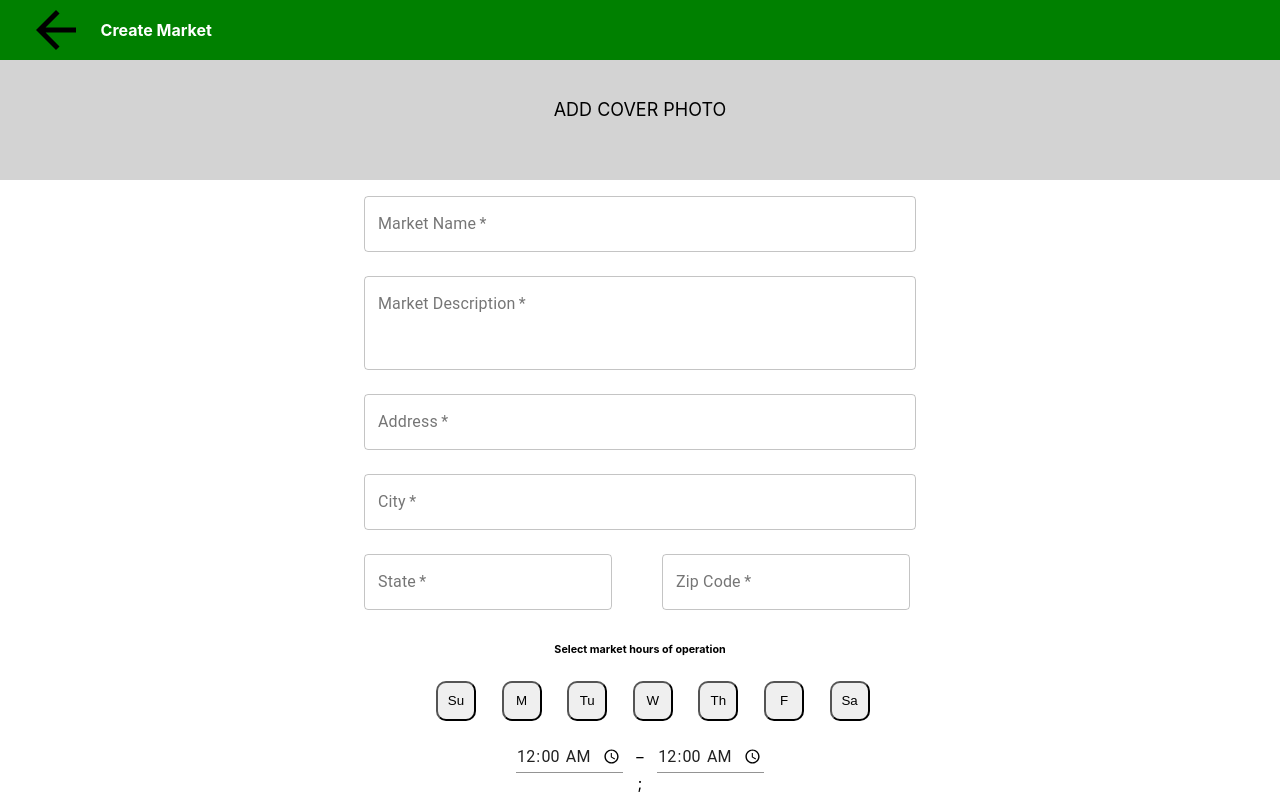
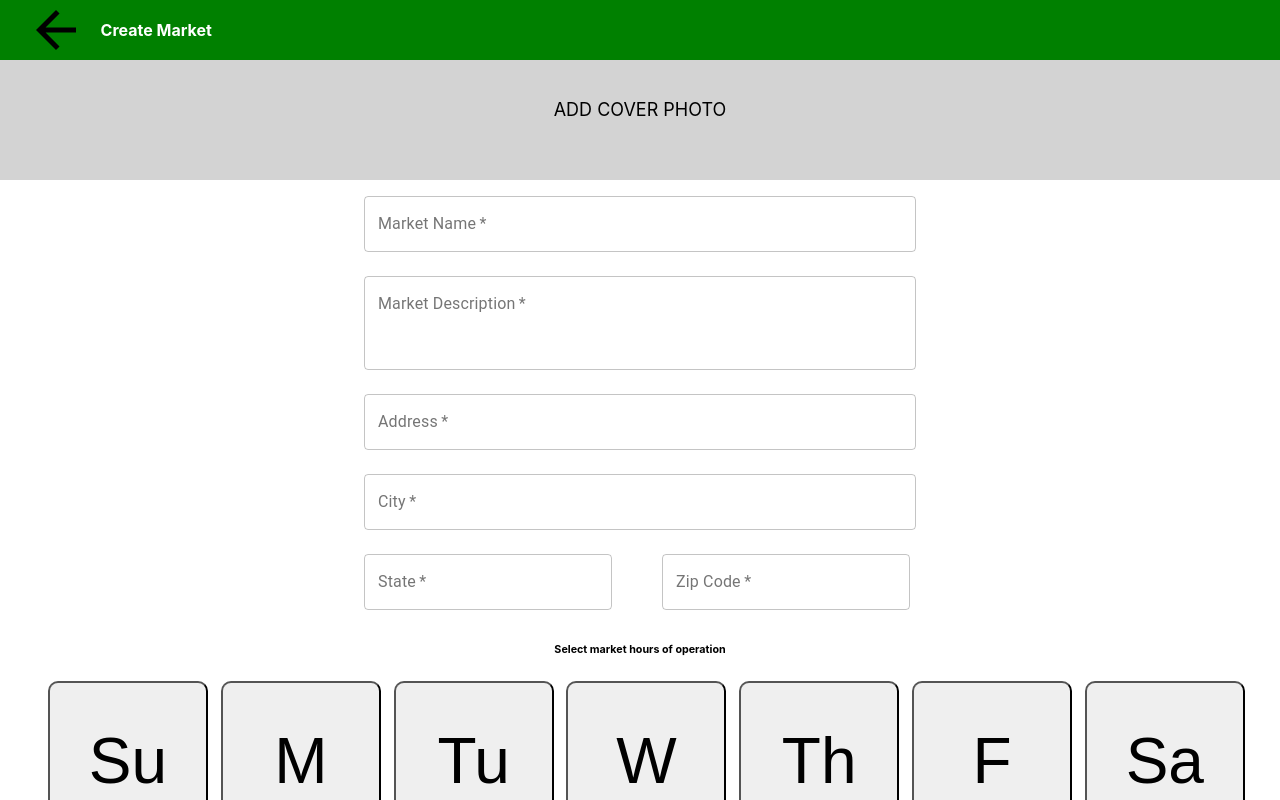
Before and after one commit to labs14-market-organizer/frontend, a React (Create React App) app: page /createmarket in a window 1280 px wide. Shown: the top 800 px of the page. Built offline with nearby package versions, Linux system fonts and the light colour scheme; a web font is replaced by a local one.

Commit message:
added redux to create market

```diff
--- a/src/redux/actions/marketData.js
+++ b/src/redux/actions/marketData.js
@@ -67,7 +67,7 @@ export const getMarketById = (marketId) => dispatch =>
     })
 }
 
-export const updataMarket = (market) => dispatch =>
+export const updateMarket = (market) => dispatch =>
 {
     dispatch({ type: GET_MARKET_DATA_START });
     let token = localStorage.getItem("token");
--- a/src/routes/CreateMarket.js
+++ b/src/routes/CreateMarket.js
@@ -7,6 +7,8 @@ import { green } from '@material-ui/core/colors';
 import Radio from '@material-ui/core/Radio';
 import { withStyles } from '@material-ui/core/styles';
 import '../scss/CreateMarket.scss';
+import { createNewMarket, updateMarket } from '../redux/actions/marketData';
+import { connect } from "react-redux";
 
 const theme = createMuiTheme({
     palette: {
@@ -20,6 +22,7 @@ const theme = createMuiTheme({
 })
 
 class CreateMarket extends React.Component {
+    isUpdating = false;
     constructor(props) {
         super(props);
         this.state = this.props.currentMarket;
@@ -47,6 +50,9 @@ class CreateMarket extends React.Component {
             daysList: [],
             radio: "Public Market",
         }
+        else
+        this.isUpdating = true;
+
     }
 
     handleChange = e => {
@@ -274,7 +280,7 @@ class CreateMarket extends React.Component {
             InputLabelProps={{
                 shrink: true,
             }} />
-        </div>;
+        </div>
 
                 <br />
 
@@ -366,6 +372,11 @@ class CreateMarket extends React.Component {
     }
 }
 
+const mapStateToProps = state => {
+    return {
+      //states
+      ...state.checkUserData
+    };
+  };
 
-
-export default CreateMarket;
+export default connect(mapStateToProps, { createNewMarket, updateMarket })(CreateMarket)
--- a/src/scss/CreateMarket.scss
+++ b/src/scss/CreateMarket.scss
@@ -22,16 +22,18 @@
 }
 
 .regularButton {
-    height: 40px;
-    width: 40px;
-    margin-left: 2%;
+    font-size: 5vw;
+    height: 12.5vw;
+    width: 12.5vw;
+    margin-left: 1vw;
     border-radius: 10px;
 }
 
 .colorButton {
-    height: 40px;
-    width: 40px;
+    font-size: 5vw;
+    height: 12.5vw;
+    width: 12.5vw;
     background-color: green;
-    margin-left: 2%;
+    margin-left: 1vw;
     border-radius: 10px;
 }
```
